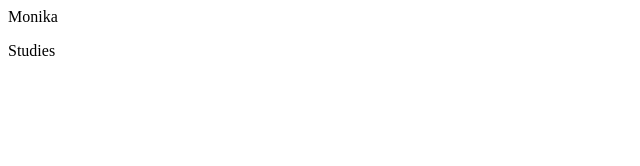
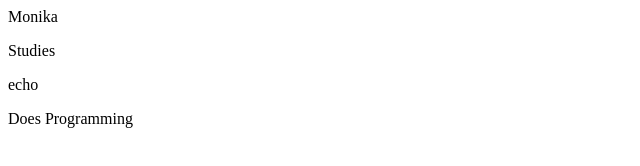
Before and after one commit to monikakhanna/proj-2, a plain HTML site: page index.html in a window 1280 px wide. Shown: the whole page, without its empty margins (0-640 px from the left). Drawn offline with Linux system fonts and the light colour scheme.

Commit message:
GIT-3 FM-4

```diff
--- a/index.html
+++ b/index.html
@@ -1,2 +1,3 @@
 <p>Monika</p>
 <p>Studies</p>
+echo <p>Does Programming</p>
```
